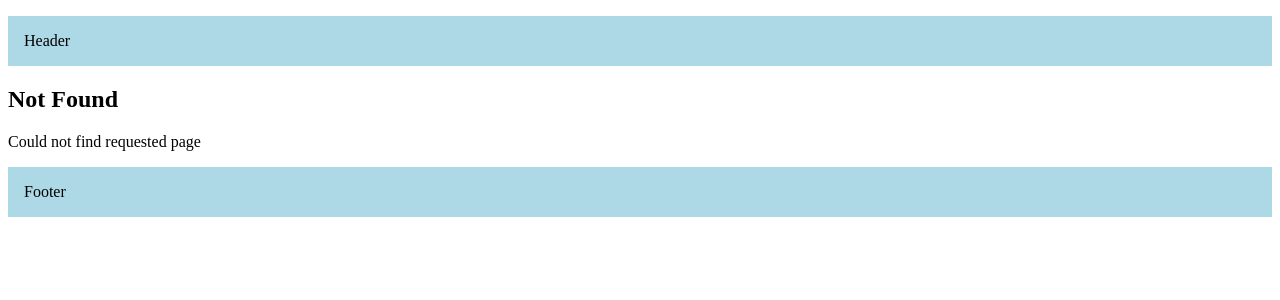
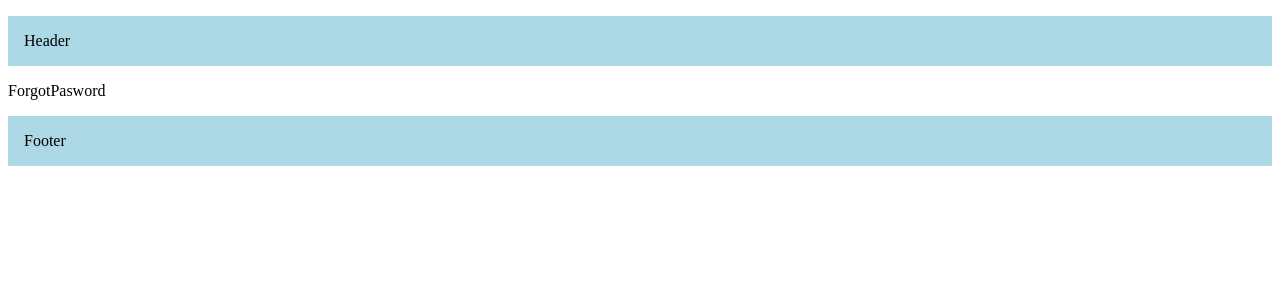
Before and after one commit to roneyyb/next-js-concepts, a Next.js app: page /forgot-password in a window 1280 px wide. Before the commit this address had no page. Shown: the top 300 px of the page. Built offline with nearby package versions, Linux system fonts and the light colour scheme.

Commit message:
Added route group example

```diff
--- /dev/null
+++ b/src/app/(auth)/forgot-password/page.tsx
@@ -0,0 +1,9 @@
+import React from 'react'
+
+function ForgotPassword() {
+    return (
+        <div>ForgotPasword</div>
+    )
+}
+
+export default ForgotPassword
```
Also changed, not shown: src/app/(auth)/login/page.tsx (added, +9 -0 lines), src/app/(auth)/register/page.tsx (added, +9 -0 lines).
